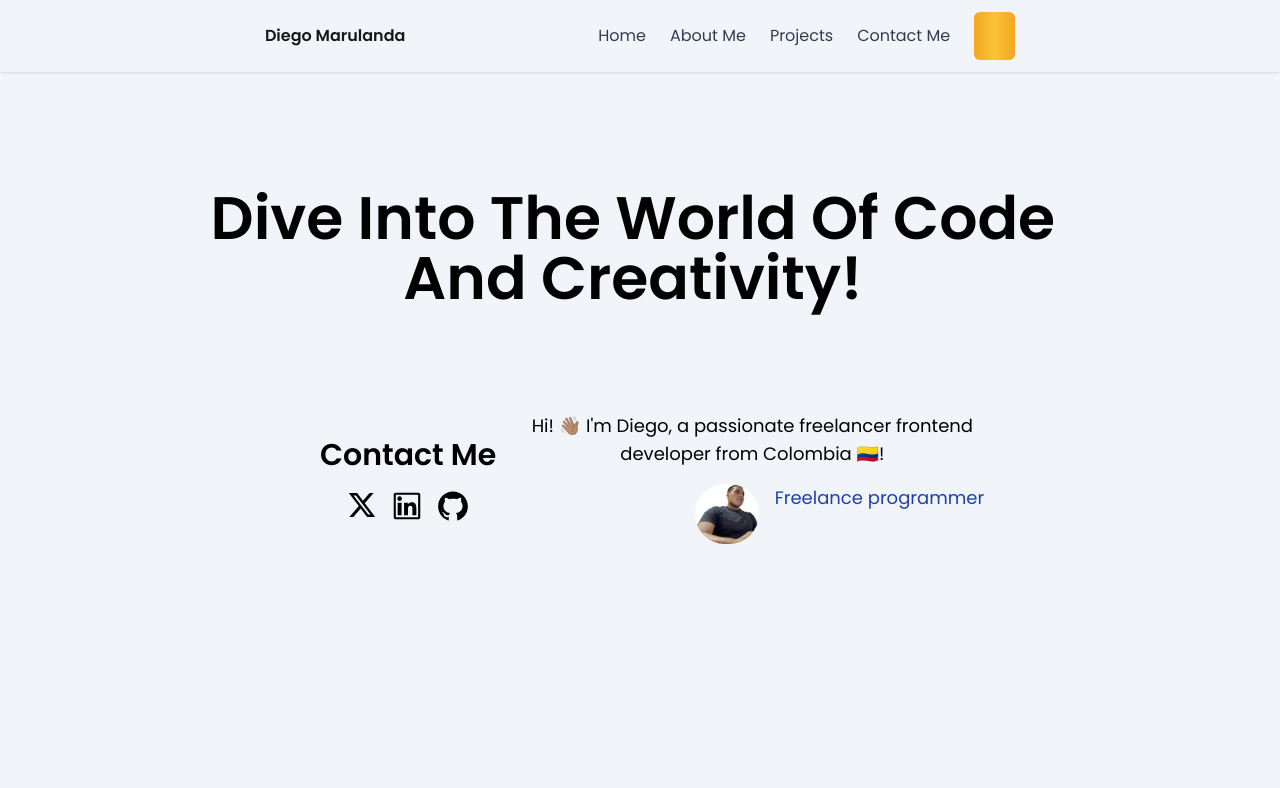
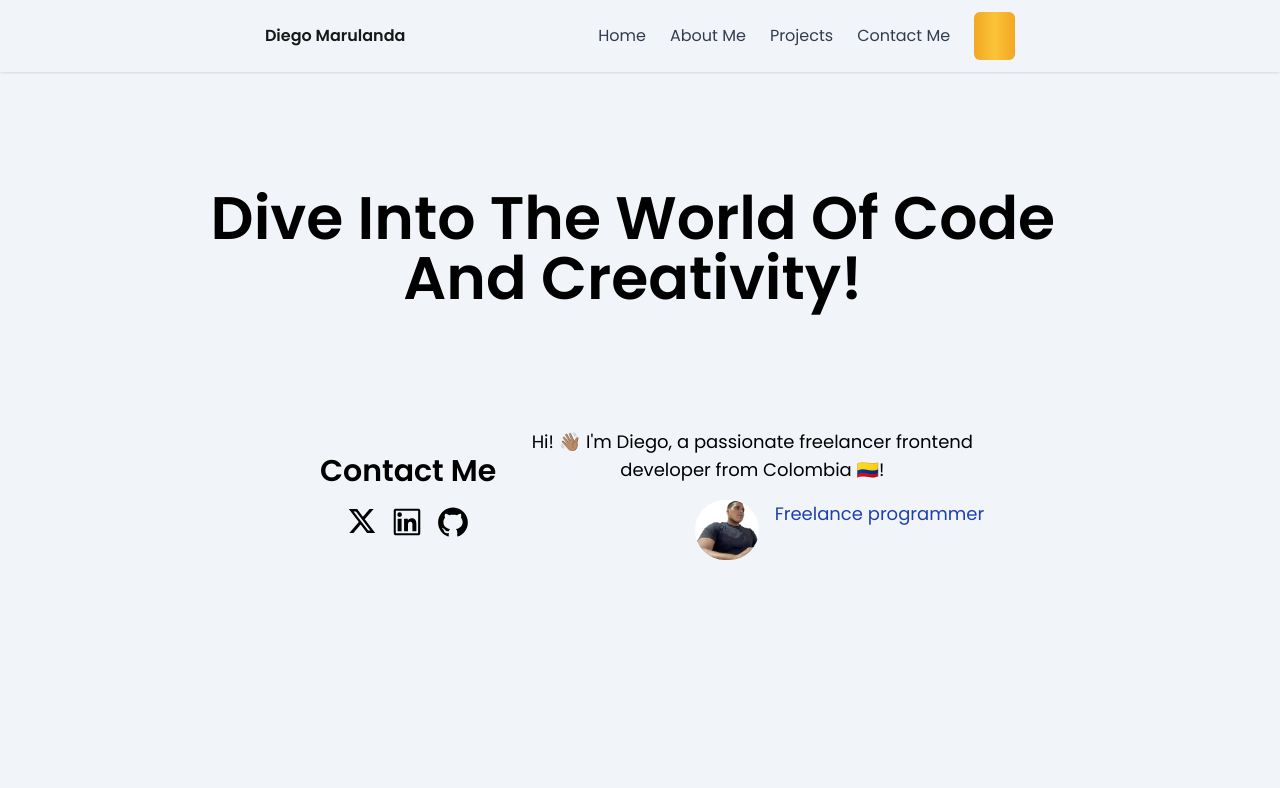
Before and after one commit to DiegoMarulandaB/Portfolio, a Next.js app: page / in a window 1280 px wide. Shown: the top 788 px of the page. Built offline with nearby package versions, Linux system fonts and the light colour scheme; some icons are missing.

Commit message:
refactor: :bug: add fix_home

```diff
--- a/src/components/Home/Home.tsx
+++ b/src/components/Home/Home.tsx
@@ -10,14 +10,14 @@ const HomePage = () => {
     <section id="home">
       <div className="relative w-full">
         <div className="grid place-items-center min-h-[86vh] px-8">
-          <div className="container mx-auto grid place-items-center h-max text-center mt-10">
+          <div className="container mx-auto grid place-items-center h-max text-center mt-14">
             <h1 className="text-center mx-2 mr-2">
               <AnimatedText text="Dive into the world of code and creativity!" />
             </h1>
             <div id="contact">
               <div className="container mx-auto px-4">
                 <div className="flex flex-col lg:flex-row items-center justify-between">
-                  <div className="mb-8 lg:mb-0 lg:w-1/2 justify-center mt-24">
+                  <div className="mb-8 lg:mb-0 lg:w-1/2 justify-center mt-28">
                     <h2 className="text-3xl font-semibold">Contact Me</h2>
                     <div className="flex gap-3 mt-4 justify-center">
                       <a
@@ -49,7 +49,7 @@ const HomePage = () => {
                       </a>
                     </div>
                   </div>
-                  <div className="max-w-lg mt-24">
+                  <div className="max-w-lg mt-28">
                     <div className="w-46 h-46">
                       <p className="text-lg">
                         Hi! 👋🏽 I'm Diego, a passionate freelancer frontend developer from Colombia 🇨🇴!
```
